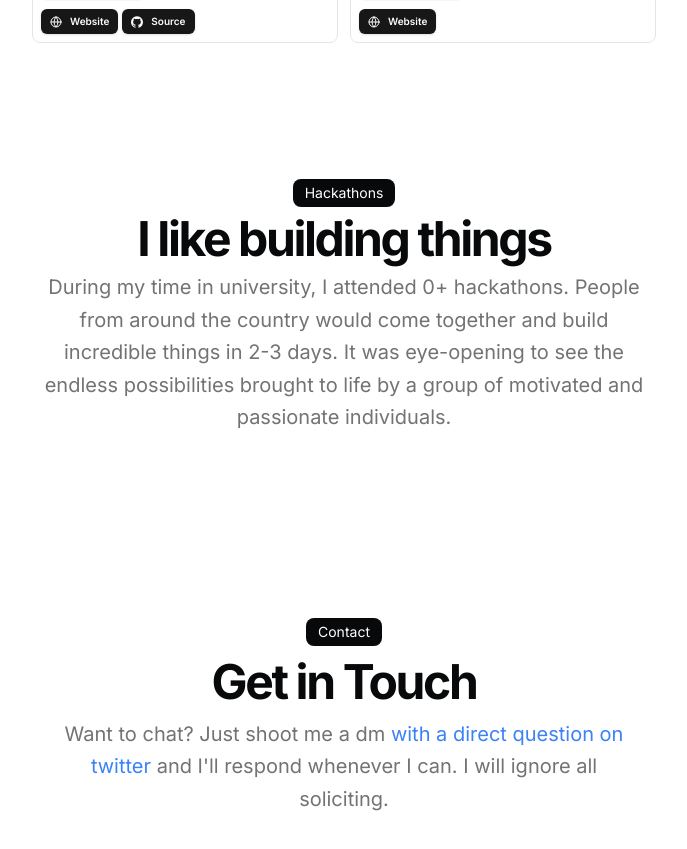
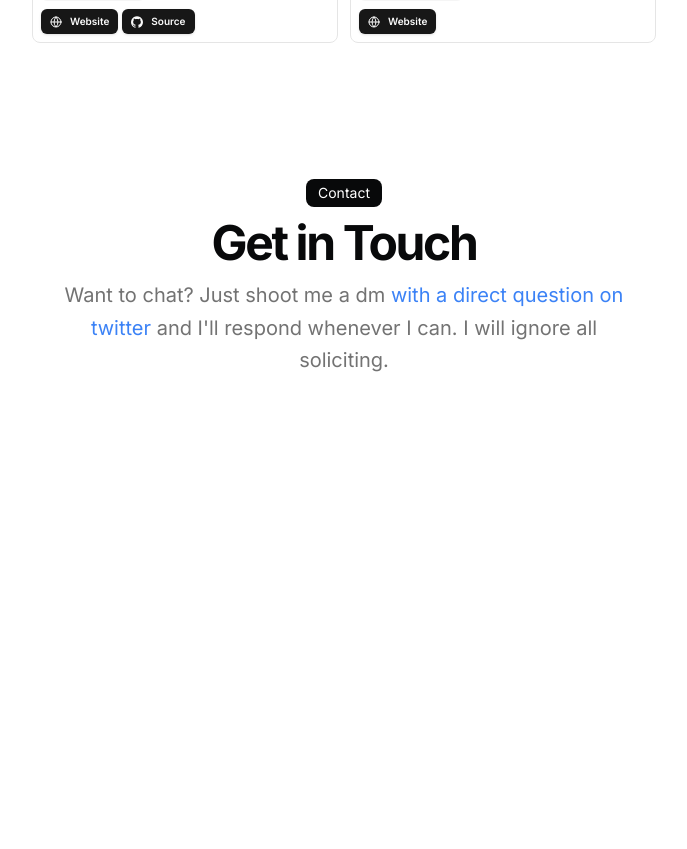
Before and after one commit to manikandan97/rsmk-dev-portfolio, a Next.js app: page / in a window 1280 px wide. Shown: the part 2700-3549 px from the top of the page, without its empty margins (296-983 px from the left). After the commit the page ends 3227 px from the top, so only its background shows below. Built offline with nearby package versions, Linux system fonts and the light colour scheme.

Commit message:
removed hackton section

```diff
--- a/src/app/page.tsx
+++ b/src/app/page.tsx
@@ -152,49 +152,6 @@ export default function Page() {
           </div>
         </div>
       </section>
-      <section id="hackathons">
-        <div className="space-y-12 w-full py-12">
-          <BlurFade delay={BLUR_FADE_DELAY * 13}>
-            <div className="flex flex-col items-center justify-center space-y-4 text-center">
-              <div className="space-y-2">
-                <div className="inline-block rounded-lg bg-foreground text-background px-3 py-1 text-sm">
-                  Hackathons
-                </div>
-                <h2 className="text-3xl font-bold tracking-tighter sm:text-5xl">
-                  I like building things
-                </h2>
-                <p className="text-muted-foreground md:text-xl/relaxed lg:text-base/relaxed xl:text-xl/relaxed">
-                  During my time in university, I attended{" "}
-                  {DATA.hackathons.length}+ hackathons. People from around the
-                  country would come together and build incredible things in 2-3
-                  days. It was eye-opening to see the endless possibilities
-                  brought to life by a group of motivated and passionate
-                  individuals.
-                </p>
-              </div>
-            </div>
-          </BlurFade>
-          <BlurFade delay={BLUR_FADE_DELAY * 14}>
-            <ul className="mb-4 ml-4 divide-y divide-dashed border-l">
-              {DATA.hackathons.map((project, id) => (
-                <BlurFade
-                  key={project.title + project.dates}
-                  delay={BLUR_FADE_DELAY * 15 + id * 0.05}
-                >
-                  <HackathonCard
-                    title={project.title}
-                    description={project.description}
-                    location={project.location}
-                    dates={project.dates}
-                    image={project.image}
-                    links={project.links}
-                  />
-                </BlurFade>
-              ))}
-            </ul>
-          </BlurFade>
-        </div>
-      </section>
       <section id="contact">
         <div className="grid items-center justify-center gap-4 px-4 text-center md:px-6 w-full py-12">
           <BlurFade delay={BLUR_FADE_DELAY * 16}>
```
